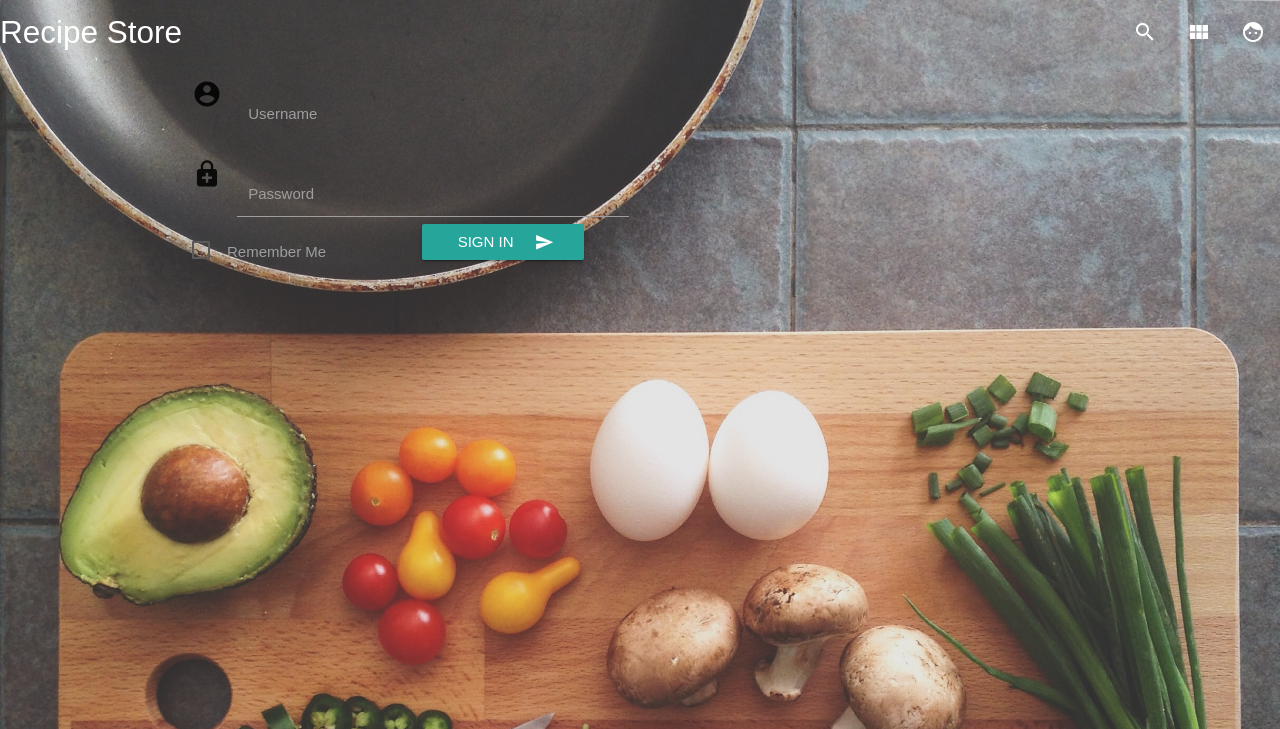
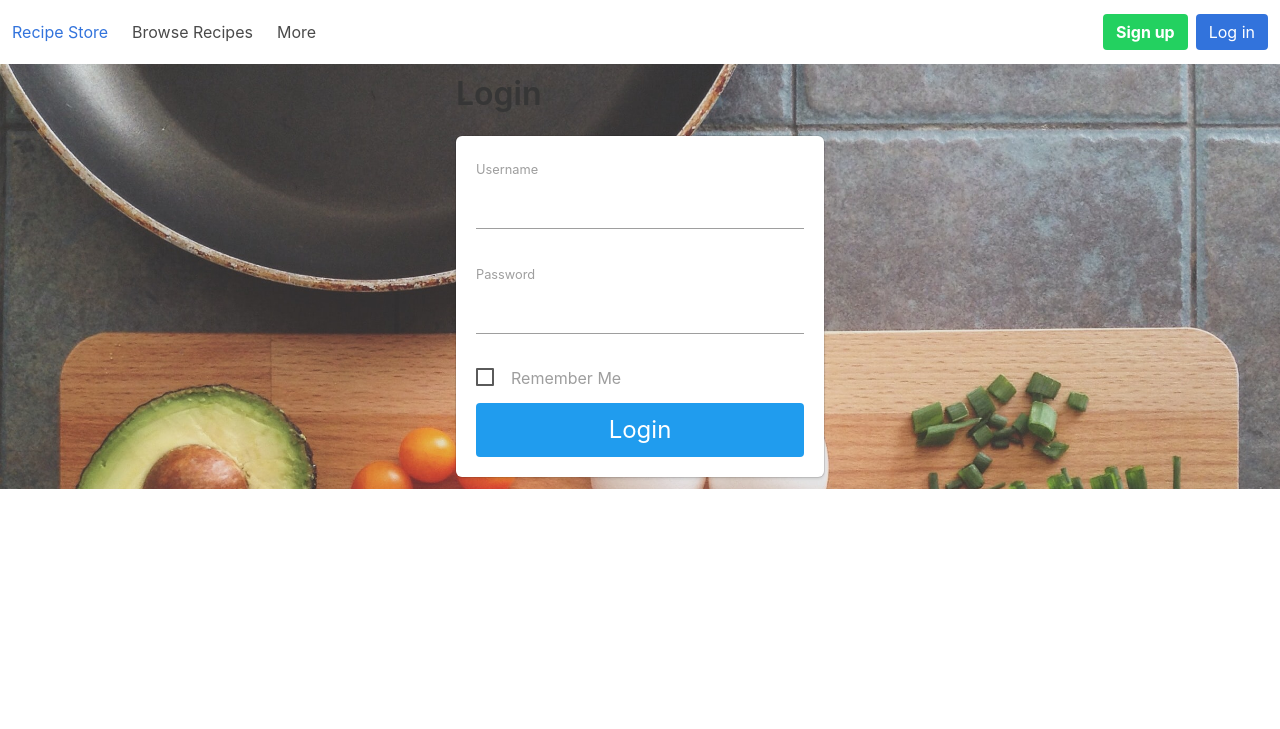
Before and after one commit to StevePilcher/RecipeStoreMS3, a Flask app: page /login in a window 1280 px wide. Shown: the top 729 px of the page. Run offline with Flask 2, Linux system fonts and the light colour scheme; some libraries are stand-ins or nearby versions; some web fonts are replaced.

Commit message:
Update CSS library to Bulma, start to rework existing templates

```diff
--- a/app.py
+++ b/app.py
@@ -1,5 +1,5 @@
 import os
-from flask import Flask, render_template, redirect, request, url_for
+from flask import Flask, render_template, redirect, request, url_for, flash, redirect
 from flask_pymongo import PyMongo
 from bson.objectid import ObjectId
 from config import Config
@@ -20,9 +20,11 @@ mongo = PyMongo(app)
 
 
 @app.route('/')
+@app.route('/index')
 def index():
     user = {'username': 'Steve'}
     return render_template('base.html', title='Home', user=user)
+
 
 @app.route('/my_recipes')
 def my_recipes():
@@ -31,10 +33,16 @@ def my_recipes():
     recipes=mongo.db.recipes.find(),
     title='My Recipes', user=user)
 
-@app.route('/login')
+
+@app.route('/login', methods=['GET', 'POST'])
 def login():
     form = LoginForm()
+    if form.validate_on_submit():
+        flash('Login requested for user {}, remember_me={}'.format(
+            form.username.data, form.remember_me.data))
+        return redirect('/index')
     return render_template('login.html', title='Sign In', form=form)
+
 
 if __name__ == '__main__':
     app.run(host=os.environ.get('IP'),
--- a/static/css/style.css
+++ b/static/css/style.css
@@ -7,6 +7,8 @@ body {
     background-repeat: no-repeat;
     background-size: 100%
 }
+
+
 
 .btn_small {
     height: 24px;
@@ -25,8 +27,7 @@ nav {
     box-shadow: none;
 }
 
-input[type="text"]:not(.browser-default) {
-    border-bottom: none ;
+
 
 }
 
--- a/templates/base.html
+++ b/templates/base.html
@@ -14,56 +14,74 @@
       href="{{url_for('static', filename='css/style.css')}}"
       type="text/css"
     />
+    <link rel="stylesheet" href="https://cdnjs.cloudflare.com/ajax/libs/bulma/0.7.2/css/bulma.min.css" />
     {% if title %}
     <title>{{ title }} - Recipe Store</title>
     {% else %}
     <title> Welcome To The Recipe Store </title>
     {% endif %}
   </head>
+  <body>
+<section>
+<nav class="navbar" role="navigation" aria-label="main navigation">
+  <div class="navbar-brand">
+    <a class="navbar-item" href="{{ url_for('index') }}"> Recipe Store
+    </a>
+    <a role="button" class="navbar-burger burger" aria-label="menu" aria-expanded="false" data-target="navbarBasicExample">
+      <span aria-hidden="true"></span>
+      <span aria-hidden="true"></span>
+      <span aria-hidden="true"></span>
+    </a>
+  </div>
+  <div id="navbarBasicExample" class="navbar-menu">
+    <div class="navbar-start">
+            <a class="navbar-item" href="{{ url_for('my_recipes') }}">
+        Browse Recipes
+      </a>
+        <a class="navbar-item">
+          More
+        </a>
 
-  <body>
-    <header>
-      <nav>
-        <div class="nav-wrapper">
-          <a href="" class="brand-logo">Recipe Store</a>
-          <a href="" data-activates="mobile-demo" class="button-collapse"
-            ><i class="material-icons">menu</i></a
-          >
-          <ul class="right hide-on-med-and-down">
-            <li>
-              <a href=""><i class="material-icons">search</i></a>
-            </li>
-            <li>
-              <a href=""
-                ><i class="material-icons">view_module</i></a
-              >
-            </li>
-            <li>
-              <a href="/login"><i class="material-icons">face</i></a>
-            </li>
-          </ul>
-          <ul class="side-nav" id="mobile-demo">
-        <li><a href="">Home</a></li>
-        <li><a href="">My Recipes</a></li>
-        <li><a href="">Edit Recipes</a></li>
-        <li><a href="">Mobile</a></li>
-      </ul>
+    </div>
+    <div class="navbar-end">
+      <div class="navbar-item">
+        <div class="buttons">
+          <a class="button is-success">
+            <strong>Sign up</strong>
+          </a>
+          <a class="button is-link" href="{{ url_for('login') }}">
+            Log in
+          </a>
         </div>
-      </nav>
-    </header>
-    <div class="container">
-      {% block content %} {% endblock %}
+      </div>
     </div>
+  </div>
+</nav>
+</section>
+<section id="contents">
+<div class="container">
+{% block content %} {% endblock %}
+    {% with messages = get_flashed_messages() %}
+    {% if messages %}
+    <ul>
+        {% for message in messages %}
+            <li>{{ message }}</li>
+        {% endfor %}
+    </ul>
+    {% endif %}
+    {% endwith %}
+</div>
+</section>
+
     <script src="https://cdnjs.cloudflare.com/ajax/libs/jquery/3.2.1/jquery.min.js"></script>
     <script src="https://cdnjs.cloudflare.com/ajax/libs/materialize/0.100.2/js/materialize.min.js"></script>
     <script type="text/javascript">
-      $(document).ready(function () {
+    $(document).ready(function () {
         $(".collapsible").collapsible();
         $(".button-collapse").sideNav();
         $("select").material_select();
       });
-
-      $(".datepicker").pickadate({
+    $(".datepicker").pickadate({
         selectMonths: true, // Creates a dropdown to control month
         selectYears: 15, // Creates a dropdown of 15 years to control year,
         today: "Today",
@@ -71,6 +89,11 @@
         close: "Ok",
         closeOnSelect: false, // Close upon selecting a date,
       });
+    $(".navbar-burger").click(function() {
+    $(".navbar-burger").toggleClass("is-active");
+    $(".navbar-menu").toggleClass("is-active");
+});
+
     </script>
   </body>
 </html>
--- a/templates/login.html
+++ b/templates/login.html
@@ -2,32 +2,28 @@
 <body>
 	{% block content %}
 	<div class="row">
-		<form class="col s6" action="" method="post">
-            {{ form.hidden_tag() }}
-			<div class="row">
-				<div class="input-field col s12">
-					<i class="material-icons prefix">account_circle</i>
-					<input id="username" type="text" class="validate">
-					<label for="username">{{ form.username.label }}{{ form.username(size=32) }}</label>
-				</div>
-				<div class="input-field col s12">
-					<i class="material-icons prefix">enhanced_encryption</i>
-					<input id="password" type="text" class="validate">
-					<label for="password">{{ form.password.label }}{{ form.password(size=32) }}</label>
-				</div>
-				<div class="col s6">
-
-					<p>
-                        <label for="filled-in-box">{{ form.remember_me() }}{{ form.remember_me.label }} </label>
-					</p>
-				</div>
-				<div class="col s6">
-					<button class="btn waves-effect waves-light" type="submit" name="action">{{ form.submit() }}
-                    <i class="material-icons right">send</i>
-                     </button>
-				</div>
-			</div>
-		</form>
+		<div class="column is-4 is-offset-4">
+    <h3 class="title">Login</h3>
+    <div class="box">
+        <form method="POST" action="/login">
+        {{ form.hidden_tag() }}
+            <div class="field">
+                <div class="control">
+                    {{ form.username.label }}{{ form.username(size=32) }}
+                </div>
+            </div>
+            <div class="field">
+                <div class="control">
+                    {{ form.password.label }}{{ form.password(size=32) }}
+                </div>
+            </div>
+            <div class="field">
+                {{ form.remember_me() }}{{ form.remember_me.label }}
+            </div>
+            <button class="button is-block is-info is-large is-fullwidth">Login</button>
+        </form>
+    </div>
+</div>
 	</div>
 {% endblock %}
 </body>
```
